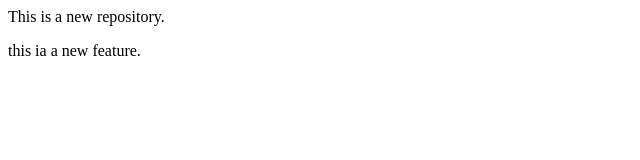
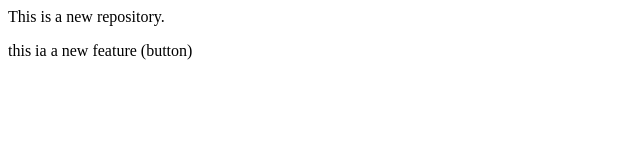
Before and after one commit to ca14189/localrepo2, a plain HTML site: page index.html in a window 1280 px wide. Shown: the full height of the page, 0-640 px from the left. Drawn offline with Linux system fonts and the light colour scheme.

```diff
--- a/index.html
+++ b/index.html
@@ -1,2 +1,2 @@
 <p> This is a new repository.</p>
-<p> this ia a new feature. </p>
+<p> this ia a new feature (button)</p>
```
